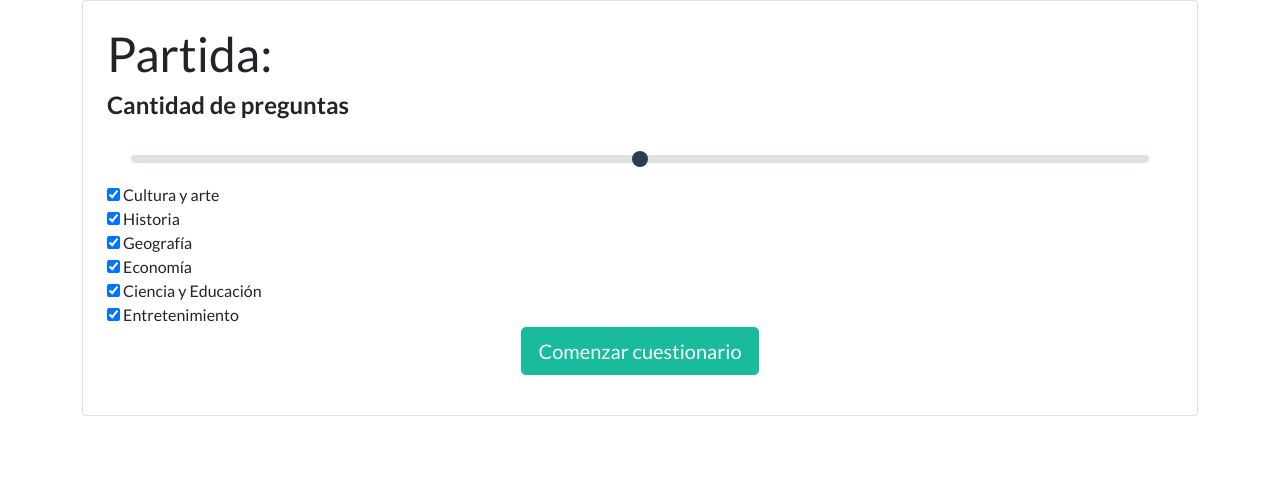
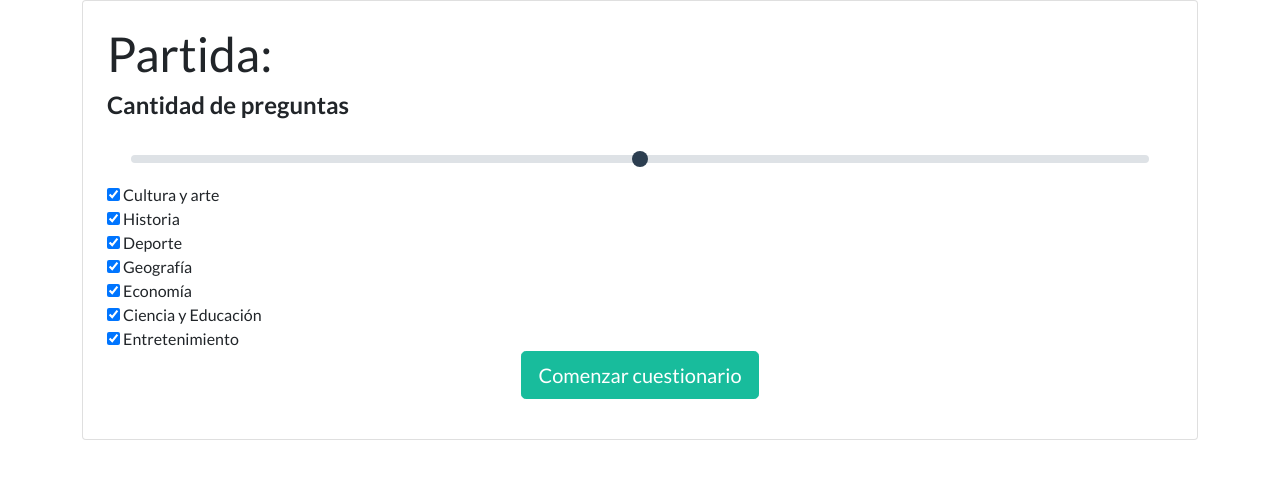
Before and after one commit to Enzostik/Proyecto_InfoCh2021, a Django app: page /partida/nuevo/ in a window 1280 px wide. Shown: the part 77-572 px from the top of the page. Run offline with Django 3.2, Linux system fonts and the light colour scheme; a user stored in the database is signed in; some libraries are stand-ins or nearby versions.

Commit message:
Añadido la clasificación Deporte

```diff
--- a/juego_chaco/forms.py
+++ b/juego_chaco/forms.py
@@ -4,6 +4,7 @@ from .models import Clasificacion
 class checkTipo(forms.Form):
     CULTURA= forms.BooleanField(label='Cultura y arte', required=False, initial=True)
     HISTORIA = forms.BooleanField(label='Historia', required=False, initial=True)
+    DEPORTE = forms.BooleanField(label='Deporte', required=False, initial=True)
     GEOGRAFIA = forms.BooleanField(label='Geografía', required=False, initial=True)
     ECONOMIA = forms.BooleanField(label='Economía', required=False, initial=True)
     CIENCIA = forms.BooleanField(label='Ciencia y Educación', required=False, initial=True)
--- a/juego_chaco/models.py
+++ b/juego_chaco/models.py
@@ -8,6 +8,7 @@ from django.contrib.auth.models import User
 class Clasificacion(models.TextChoices):
     CULTURA= 'CULTURA'
     HISTORIA = 'HISTORIA'
+    DEPORTE = 'DEPORTE'
     GEOGRAFIA = 'GEOGRAFIA'
     ECONOMIA = 'ECONOMIA'
     CIENCIA = 'CIENCIA'
--- a/juego_chaco/views.py
+++ b/juego_chaco/views.py
@@ -14,6 +14,7 @@ from datetime import datetime
 nombre_clasificaciones={
     'CULTURA':'Cultura y arte',
     'HISTORIA':'Historia',
+    'DEPORTE':'Deporte',
     'GEOGRAFIA':'Geografía',
     'ECONOMIA':'Economía',
     'CIENCIA':'Ciencia y Educación',
--- a/templates/admin/editar_preguntas.html
+++ b/templates/admin/editar_preguntas.html
@@ -29,6 +29,8 @@
                         Cultura y arte</option>
                     <option value="HISTORIA" {% if pregunta.clasificacion == 'HISTORIA' %}selected{% endif %}>
                         Historia</option>
+                    <option value="DEPORTE" {% if pregunta.clasificacion == 'DEPORTE' %}selected{% endif %}>
+                        Deporte</option>
                     <option value="GEOGRAFIA" {% if pregunta.clasificacion == 'GEOGRAFIA' %}selected{% endif %}>
                         Geografía</option>
                     <option value="ECONOMIA" {% if pregunta.clasificacion == 'ECONOMIA' %}selected{% endif %}>
```
